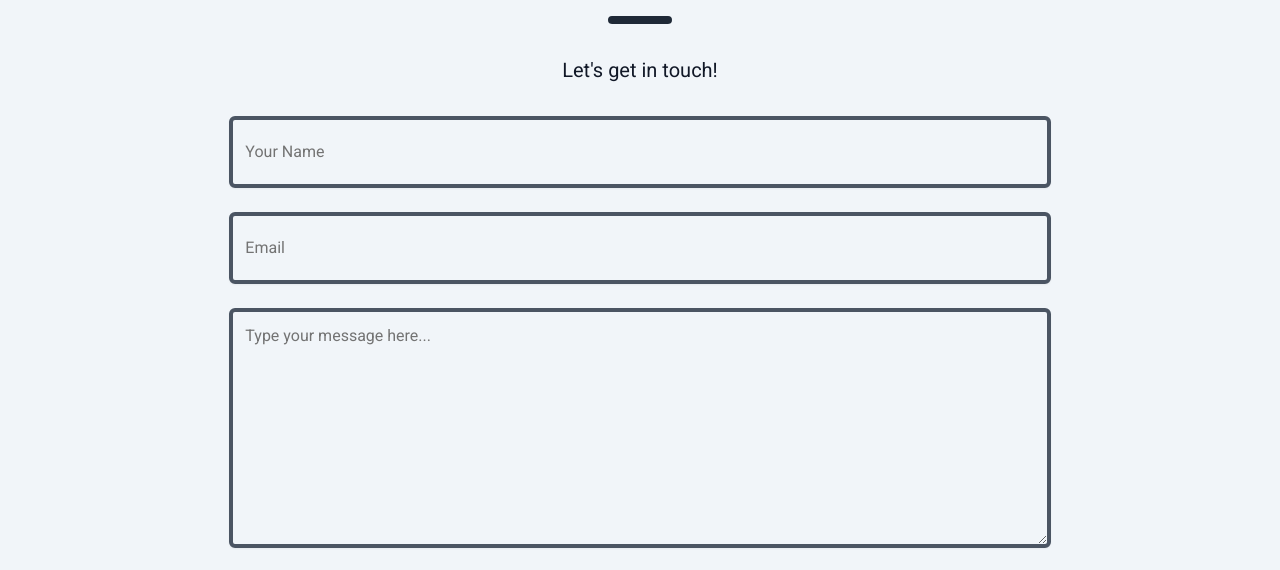
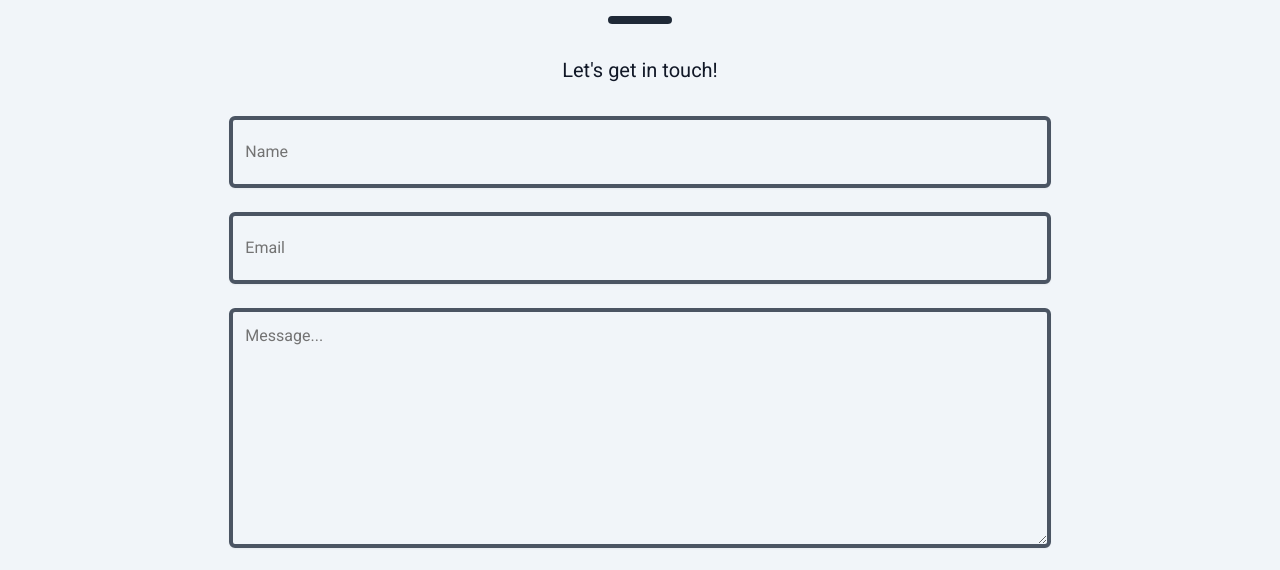
Before and after one commit to otrumbore/portfolio.v2, a Next.js app: page / in a window 1280 px wide. Shown: the part 3026-3596 px from the top of the page. Built offline with nearby package versions, Linux system fonts and the light colour scheme.

Commit message:
changed verbage for input placeholders

```diff
--- a/components/contact.jsx
+++ b/components/contact.jsx
@@ -96,12 +96,7 @@ const Contact = () => {
 								onSubmit={handleSubmit}
 								className='w-full lg:w-2/3 flex flex-col gap-6'
 							>
-								<Input
-									type='text'
-									id='name'
-									name='name'
-									placeholder='Your Name'
-								/>
+								<Input type='text' id='name' name='name' placeholder='Name' />
 								<Input
 									type='email'
 									id='email'
@@ -111,7 +106,7 @@ const Contact = () => {
 								<Textarea
 									id='message'
 									name='message'
-									placeholder='Type your message here...'
+									placeholder='Message...'
 								/>
 								<span className='w-full flex justify-end'>
 									<Button
```
